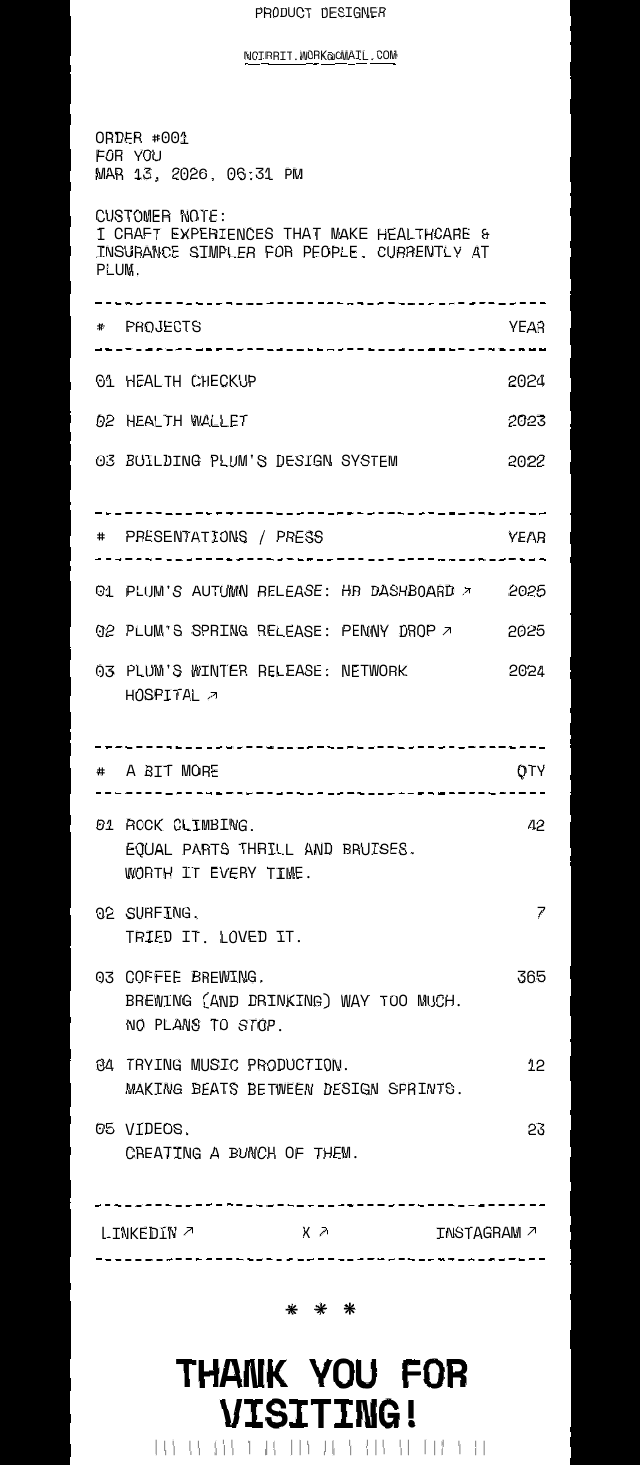
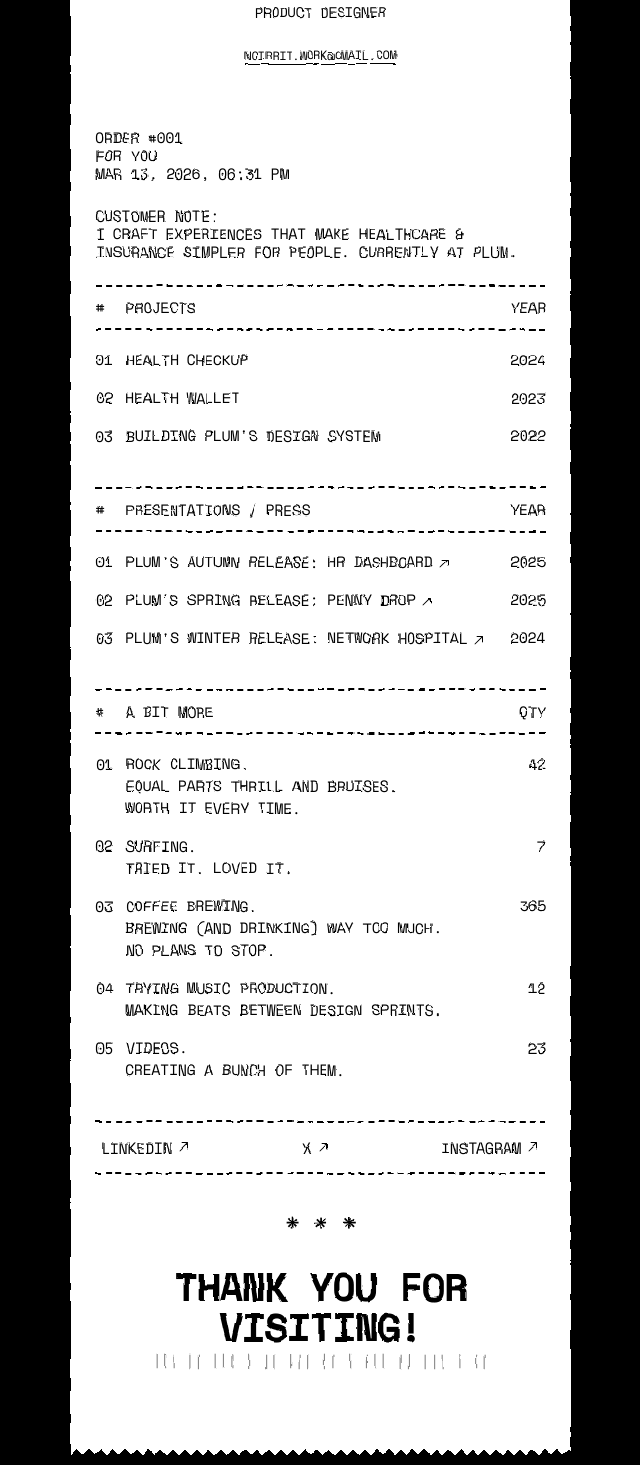
Before and after one commit to noirritchaki/portfolio, a React app: page / in a window 1280 px wide. Shown: the part 320-1785 px from the top of the page, without its empty margins (320-960 px from the left). Built offline with nearby package versions, Linux system fonts and the light colour scheme; the HTML template or start-up script is replaced by a standard one.

Commit message:
added antialiased fonts

```diff
--- a/src/App.css
+++ b/src/App.css
@@ -14,6 +14,8 @@
   align-items: center;
   font-family: "Space Mono", "Courier New", monospace;
   padding: 40px 20px;
+  -webkit-font-smoothing: antialiased;
+  -moz-osx-font-smoothing: grayscale;
 }
 
 #root {
@@ -43,7 +45,7 @@
 
 .receipt-order-info {
   text-align: left;
-  font-size: 16px;
+  font-size: 15px;
   line-height: 18px;
   text-transform: uppercase;
   margin-top: 32px;
@@ -98,7 +100,7 @@
 
 .receipt-customer-note {
   text-align: left;
-  font-size: 16px;
+  font-size: 15px;
   line-height: 18px;
   text-transform: uppercase;
   margin-top: 24px;
@@ -151,7 +153,7 @@
 
 .receipt-table thead th {
   text-align: left;
-  font-size: 16px;
+  font-size: 15px;
   font-weight: 400;
 
   text-transform: uppercase;
@@ -178,7 +180,7 @@
 .receipt-row td {
   padding: 8px 0;
   text-transform: uppercase;
-  font-size: 16px;
+  font-size: 15px;
   vertical-align: top;
 }
 
@@ -219,7 +221,7 @@
 .footer-socials {
   display: flex;
   justify-content: space-between;
-  font-size: 16px;
+  font-size: 15px;
   text-transform: uppercase;
 }
 
@@ -254,6 +256,7 @@
 .receipt-barcode {
   font-size: 0.9rem;
   margin-top: 8px;
+  margin-bottom: 56px;
   opacity: 0.5;
   line-height: 1;
 }
```
